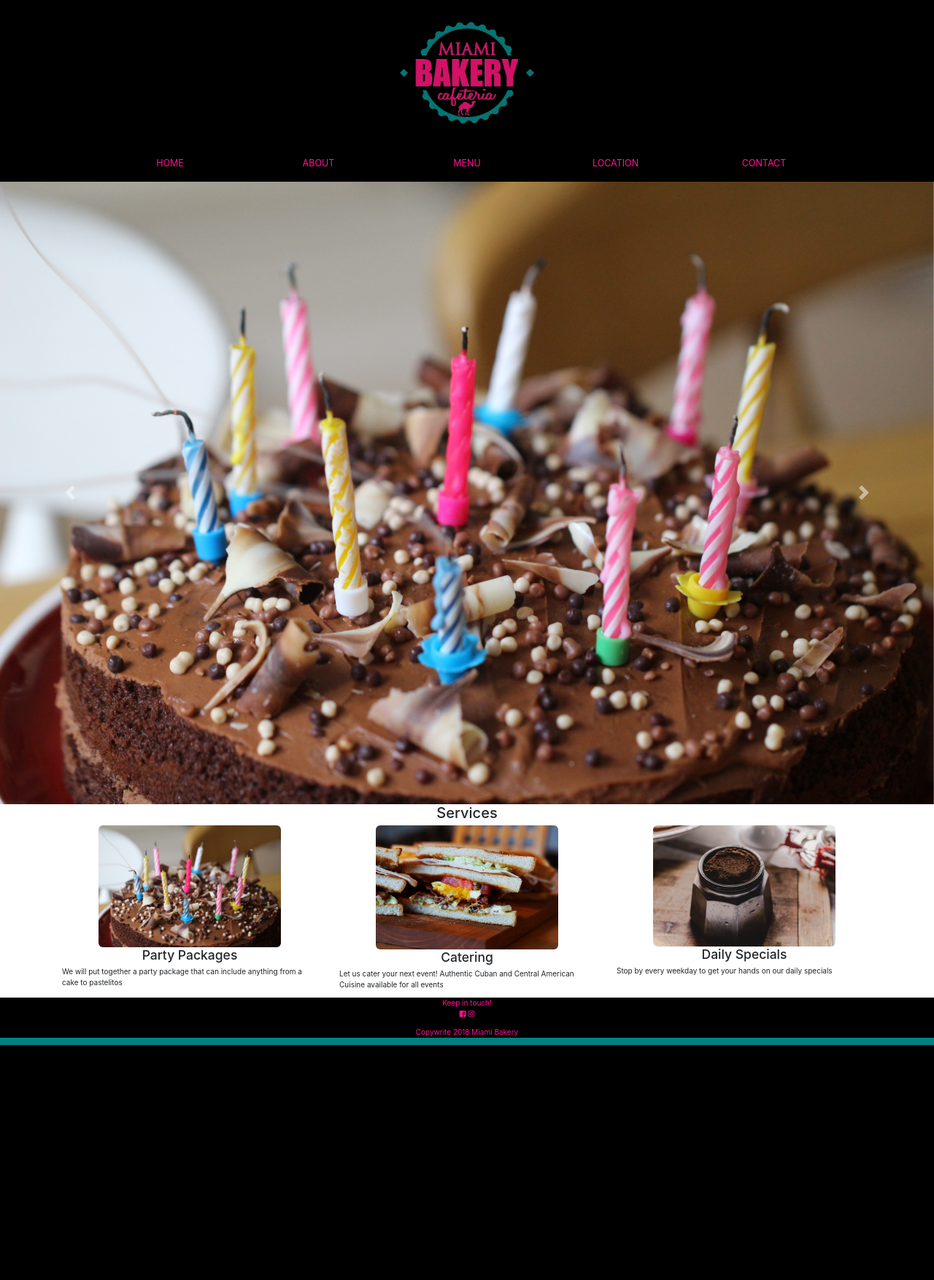
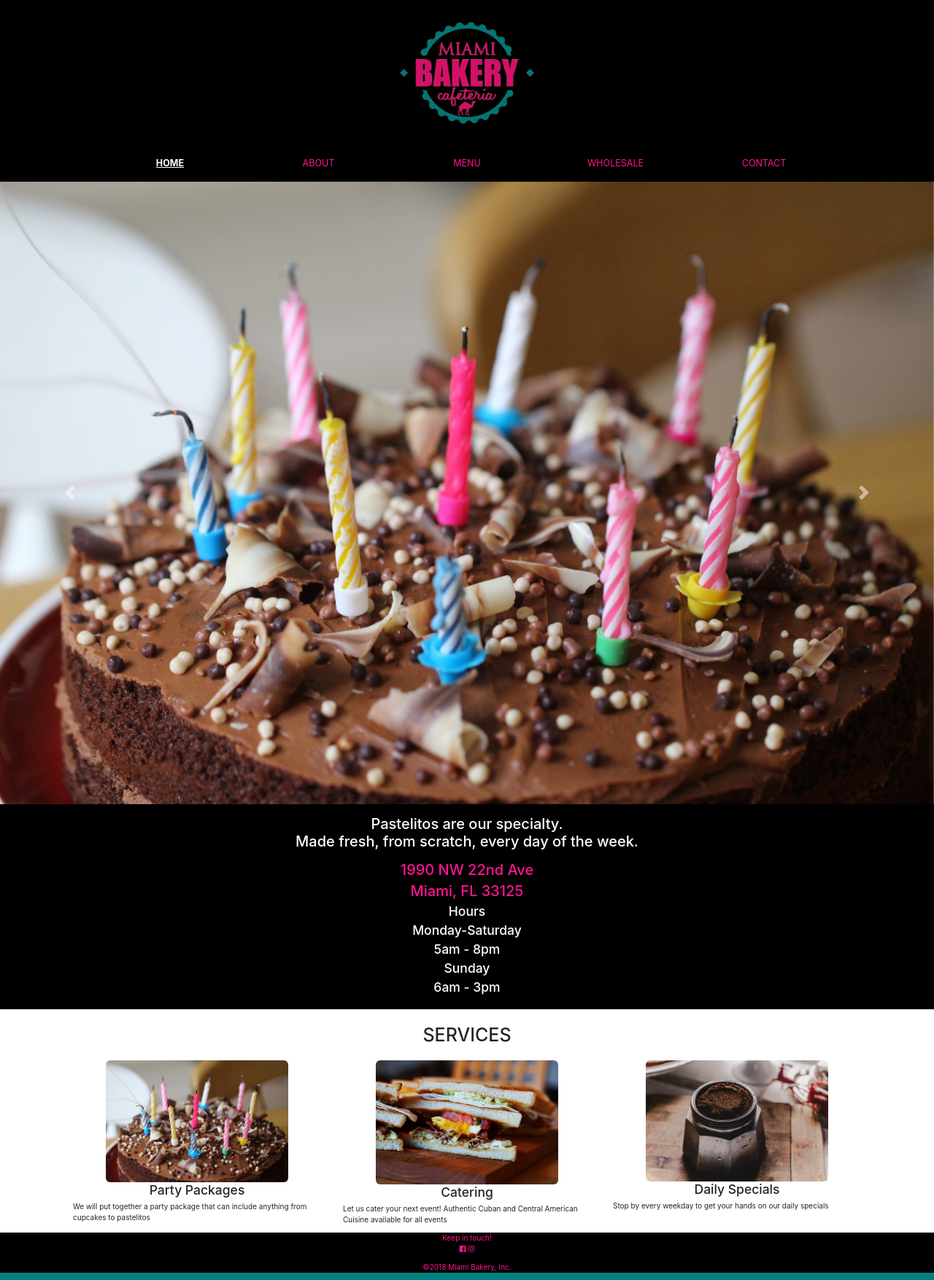
Before and after one commit to krivero/miami-bakery, a PHP site: page / in a window 1280 px wide. Shown: the whole page at 73% size. Before the commit the page ends 1432 px from the top, so only its background shows below. Run offline with PHP 8.4, Linux system fonts and the light colour scheme; some libraries are stand-ins or nearby versions.

Commit message:
edit navbar and add wholesale page

```diff
--- a/contact.html
+++ b/contact.html
@@ -8,7 +8,7 @@
   <link href="https://fonts.googleapis.com/css?family=Montserrat:400,700|Quicksand:400,700" rel="stylesheet">
   <link rel="stylesheet" href="https://stackpath.bootstrapcdn.com/bootstrap/4.1.3/css/bootstrap.min.css" integrity="sha384-MCw98/SFnGE8fJT3GXwEOngsV7Zt27NXFoaoApmYm81iuXoPkFOJwJ8ERdknLPMO" crossorigin="anonymous">
 
-  <title>Contact Us</title>
+  <title>Contact Us | Miami Bakery</title>
 </head>
   <nav>
     <img src="images/BakeryLogo.png" height="200">
@@ -16,8 +16,8 @@
     <a href="index.html">Home</a>
     <a href="about.html">About</a>
     <a href="menu.html">Menu</a>
-    <a href="location.html">Location</a>
-    <a href="contact.html">Contact</a>
+    <a href="wholesale.html">Wholesale</a>
+    <a class="current" href="contact.html">Contact</a>
   </nav>
 
 <body>
--- a/css/styles.css
+++ b/css/styles.css
@@ -47,6 +47,12 @@
 nav a:hover {
   color: white;
   text-decoration: none;
+}
+
+.current {
+  color: white;
+  font-weight: bold;
+  text-decoration: underline;
 }
 
 
--- a/index.html
+++ b/index.html
@@ -6,22 +6,23 @@
   <link rel="stylesheet" href="https://maxcdn.bootstrapcdn.com/bootstrap/3.3.7/css/bootstrap.min.css">
   <link rel="stylesheet" href="css/styles.css">
   <link rel="stylesheet" href="https://use.fontawesome.com/releases/v5.3.1/css/all.css" integrity="sha384-mzrmE5qonljUremFsqc01SB46JvROS7bZs3IO2EmfFsd15uHvIt+Y8vEf7N7fWAU" crossorigin="anonymous">
-  <link href="https://fonts.googleapis.com/css?family=Montserrat:400,700|Quicksand:400,700" rel="stylesheet">
   <link rel="stylesheet" href="https://stackpath.bootstrapcdn.com/bootstrap/4.1.3/css/bootstrap.min.css" integrity="sha384-MCw98/SFnGE8fJT3GXwEOngsV7Zt27NXFoaoApmYm81iuXoPkFOJwJ8ERdknLPMO" crossorigin="anonymous">
 
-  <title>Miami Bakery</title>
+
+  <title>Home | Miami Bakery</title>
 </head>
 
     <nav>
       <img src="images/BakeryLogo.png" height="200">
       <br>
-      <a href="index.html">Home</a>
+      <a class="current" href="index.html">Home</a>
       <a href="about.html">About</a>
       <a href="menu.html">Menu</a>
-      <a href="location.html">Location</a>
+      <a href="wholesale.html">Wholesale</a>
       <a href="contact.html">Contact</a>
     </nav>
 
+<body>
   <div id="carouselExampleControls" class="carousel slide" data-ride="carousel">
     <div class="carousel-inner">
       <div class="carousel-item active">
@@ -44,23 +45,42 @@
     </a>
   </div>
 
+  <div class="justify-content-center p-4" style="background: black; color: white">
+      <div>
+        <h2>Pastelitos are our specialty.<br>
+        Made fresh, from scratch, every day of the week.</h2>
+      </div>
+      <div class="mt-4" style="color: #FF1493">
+        <h2>1990 NW 22nd Ave</h2>
+        <h2>Miami, FL 33125</h2>
+      </div>
+      <div>
+        <h3>Hours</h3>
+        <h3>Monday-Saturday</h3>
+        <h3>5am - 8pm</h3>
+        <h3>Sunday</h3>
+        <h3>6am - 3pm</h3>
+      </div>
+  </div>
+
+
   <div class="services container">
-<h2>Services</h2>
-  <div class="row">
-      <section class="col-xs-12 col-sm-6 col-md-4">
+    <h1 class="m-4 p-2">Services</h1>
+    <div class="row m-0">
+        <section class="col-md-4 m-0">
           <img class="img-responsive img-rounded icon" src="images/birthdaycake.jpg" alt="Icon">
           <h3>Party Packages</h3>
             <p>We will put together a party package that can include anything
-          from a cake to pastelitos</p>
+            from cupcakes to pastelitos</p>
         </section>
 
-      <section class="col-xs-12 col-sm-6 col-md-4">
+        <section class="col-md-4 m-0">
           <img class="img-responsive img-rounded icon" src="images/hispanicfood.jpg" alt="Icon">
           <h3>Catering</h3>
             <p> Let us cater your next event! Authentic Cuban and Central American Cuisine available for all events</p>
         </section>
 
-      <section class="col-xs-12 col-sm-6 col-md-4">
+        <section class="col-md-4 m-0">
           <img class="img-responsive img-rounded icon" src="images/cubancoffee.jpg" alt="Icon">
           <h3>Daily Specials</h3>
             <p>Stop by every weekday to get your hands on our daily specials</p>
@@ -68,7 +88,6 @@
     </div>
   </div>
 
-<body>
 
   <script src="https://ajax.googleapis.com/ajax/libs/jquery/3.3.1/jquery.min.js"></script>
   <script src="https://maxcdn.bootstrapcdn.com/bootstrap/3.3.7/js/bootstrap.min.js"></script>
@@ -79,7 +98,7 @@
     <p>Keep in touch!
     <br>
     <i class="fab fa-facebook-square"></i> <i class="fab fa-instagram"></i></p>
-    <p>Copywrite 2018 Miami Bakery</p>
+    <p>&copy;2018 Miami Bakery, Inc.</p>
   </div>
 </footer>
 </html>
--- a/menu.html
+++ b/menu.html
@@ -9,15 +9,15 @@
   <link rel="stylesheet" href="https://stackpath.bootstrapcdn.com/bootstrap/4.1.3/css/bootstrap.min.css" integrity="sha384-MCw98/SFnGE8fJT3GXwEOngsV7Zt27NXFoaoApmYm81iuXoPkFOJwJ8ERdknLPMO" crossorigin="anonymous">
 
 
-  <title>Menu</title>
+  <title>Menu | Miami Bakery</title>
 </head>
   <nav>
     <img src="images/BakeryLogo.png" height="200">
     <br>
     <a href="index.html">Home</a>
     <a href="about.html">About</a>
-    <a href="menu.html">Menu</a>
-    <a href="location.html">Location</a>
+    <a class="current" href="menu.html">Menu</a>
+    <a href="wholesale.html">Wholesale</a>
     <a href="contact.html">Contact</a>
   </nav>
 <body>
```
Also changed, not shown: about.html (+11 -30 lines), wholesale.html (renamed from location.html, +16 -27 lines), js/script.js (deleted). Lines whose indentation alone changed are shown as unchanged.
